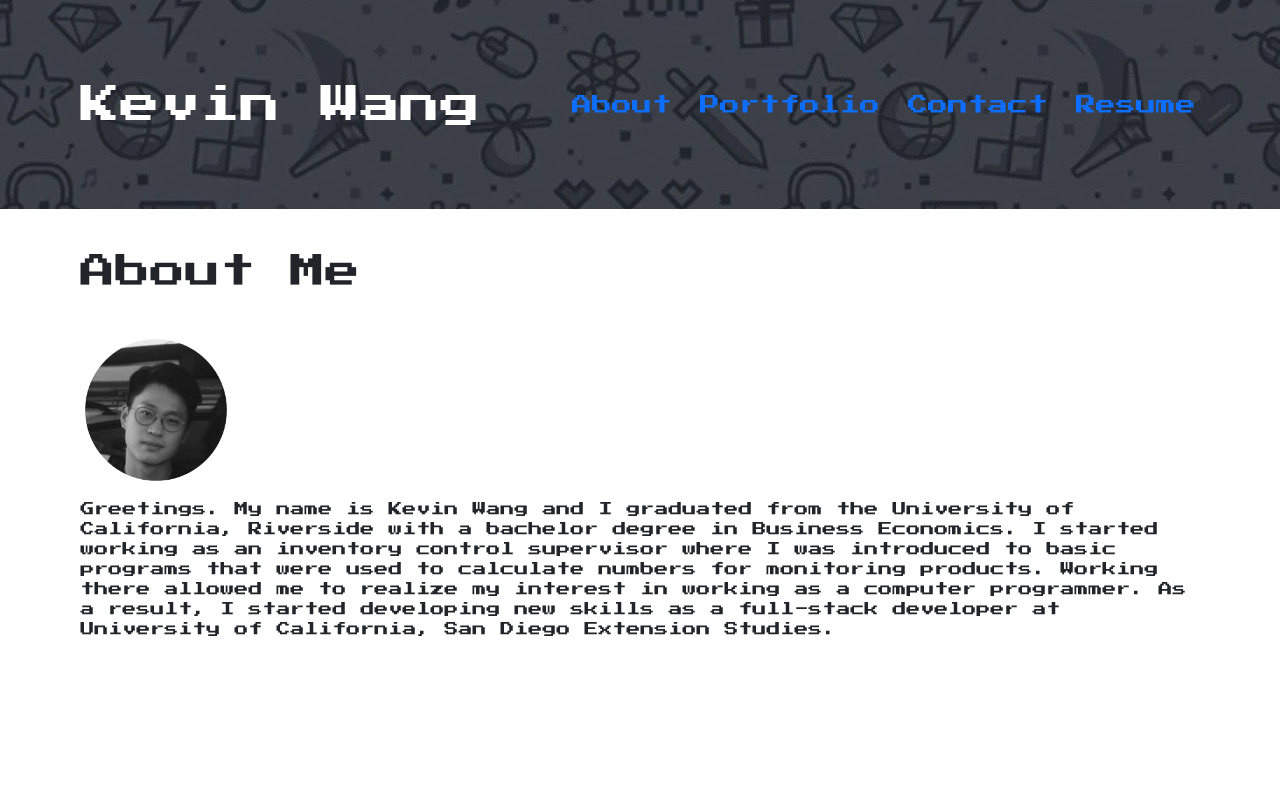
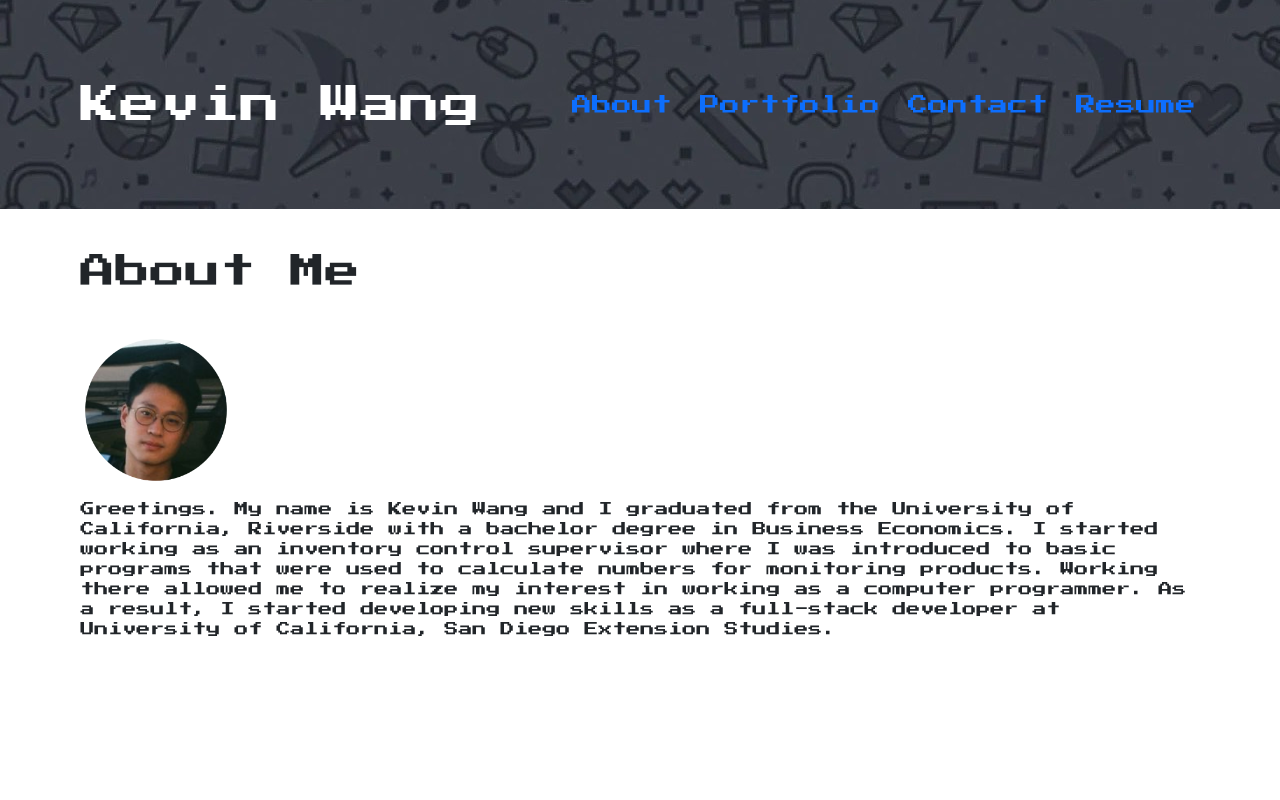
Before and after one commit to ohdeer31/kevinw-portfolio-ver2, a React (Create React App) app: page / in a window 1280 px wide. Shown: the top 800 px of the page. Built offline with nearby package versions, Linux system fonts and the light colour scheme.

Commit message:
adding some more hover effect

```diff
--- a/src/components/pages/aboutme.js
+++ b/src/components/pages/aboutme.js
@@ -10,7 +10,6 @@ export default function About() {
         <h1 className="googleFont">About Me</h1>
       </header>
       <div>
-        <div className="mePicture">
         <figure>
           <img
             src={profilePic}
@@ -18,7 +17,6 @@ export default function About() {
             style={{ width: 150, height: 150 }}
           ></img>
         </figure>
-        </div>
         <p className="my-3">
           Greetings. My name is Kevin Wang and I graduated from the University
           of California, Riverside with a bachelor degree in Business Economics.
--- a/src/components/pages/resume.js
+++ b/src/components/pages/resume.js
@@ -1,5 +1,6 @@
 import React from "react";
 import "../../font.css";
+import "../../style.css";
 
 export default function Resume() {
   return (
@@ -12,7 +13,8 @@ export default function Resume() {
           Download my{" "}
           <a
             href="https://docs.google.com/document/d/1HbqUh3fNE_RKKAWbepwbXtnnp9ohfmw3/edit?usp=sharing&ouid=105100305547412249524&rtpof=true&sd=true"
-            style={{ textDecoration: "none", color: "red" }}
+            style={{ textDecoration: "none" }}
+            className="resume"
           >
             resume
           </a>
--- a/src/style.css
+++ b/src/style.css
@@ -30,39 +30,6 @@
     fill: rgb(10, 88, 202);
   }
 
-  .mePicture figure img {
-    -webkit-filter: grayscale(100%);
-    filter: grayscale(100%);
-    -webkit-transition: .3s ease-in-out;
-    transition: .3s ease-in-out;
-  }
-  .mePicture figure:hover img {
-    -webkit-filter: grayscale(0);
-    filter: grayscale(0);
-  }
-
-  /* .mePicture figure img {
-    -webkit-transform: scale(1);
-    transform: scale(1);
-    -webkit-transition: .3s ease-in-out;
-    transition: .3s ease-in-out;
-  }
-  .mePicture figure:hover img {
-    -webkit-transform: scale(1.3);
-    transform: scale(1.3);
-  } */
-
-  /* .hover07 a img {
-    -webkit-filter: blur(3px);
-    filter: blur(3px);
-    -webkit-transition: .3s ease-in-out;
-    transition: .3s ease-in-out;
-  }
-  .hover07 a:hover img {
-    -webkit-filter: blur(0);
-    filter: blur(0);
-  } */
-
   .hover07 a img {
     -webkit-filter: grayscale(100%);
     filter: grayscale(100%);
@@ -84,3 +51,21 @@
     -webkit-transform: scale(1.05);
     transform: scale(1.05);
   }
+
+  .resume {
+    --b: 0.1em;
+    --c: black;
+
+    color: red;
+    padding-block: var(--b);
+    background:
+      linear-gradient(var(--c) 50%,#000 0) 0% calc(100% - var(--_p,0%))/100% 200%,
+      linear-gradient(var(--c) 0 0) 0% var(--_p,0%)/var(--_p,0%) var(--b) no-repeat;
+    -webkit-background-clip: text,padding-box;
+            background-clip: text,padding-box;
+    transition: .3s var(--_s,0s) linear,background-size .3s calc(.3s - var(--_s,0s));
+  }
+  .resume:hover {
+    --_p: 100%;
+    --_s: .3s;
+  }
```
Also changed, not shown: 1 other file (tests, documents, lock files or other folders). Lines whose indentation alone changed are shown as unchanged.
